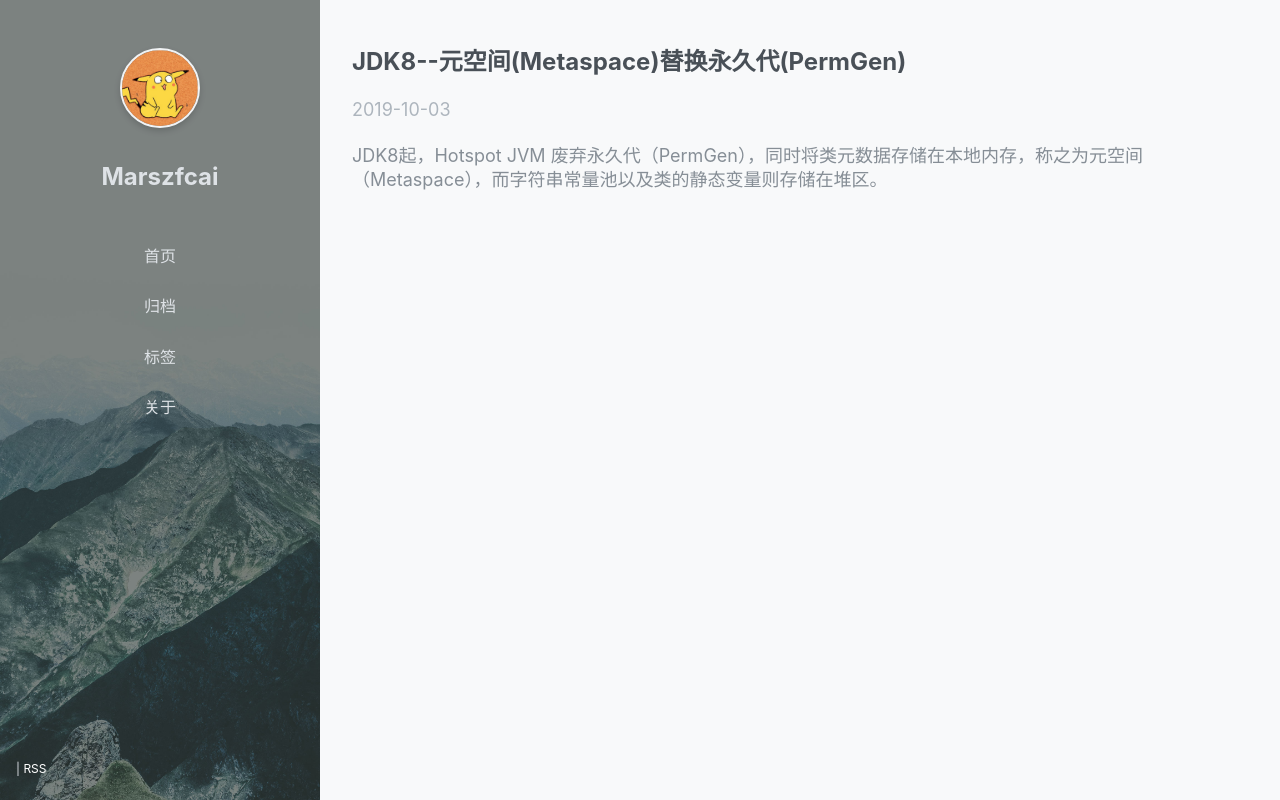
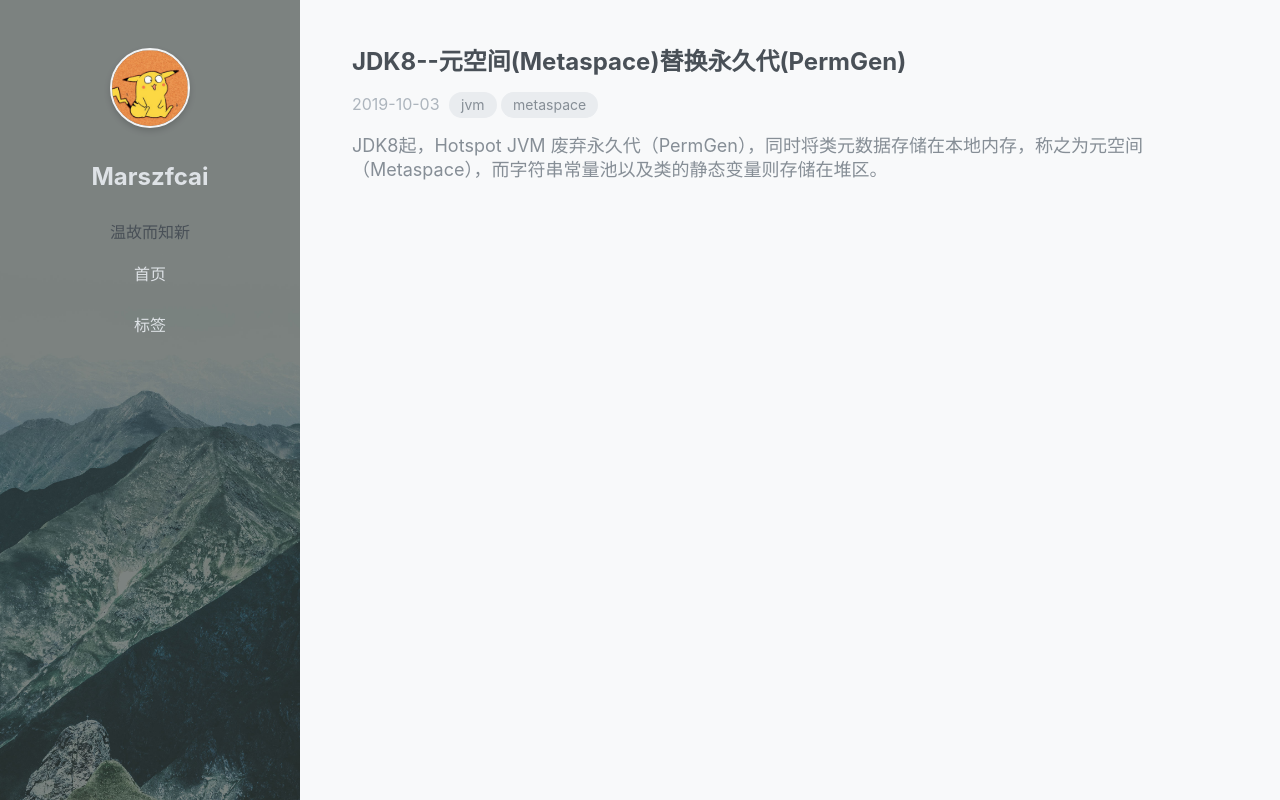
Before and after one commit to marszfcai/marszfcai.github.io, a plain HTML site: page index.html in a window 1280 px wide. Drawn offline with nearby package versions, Linux system fonts and the light colour scheme.

Commit message:
update from gridea: 2019-10-04 20:32:07

```diff
--- a/index.html
+++ b/index.html
@@ -4,12 +4,12 @@
     <meta charset="utf-8" >
 
 <title>Marszfcai</title>
-<meta name="description" content="">
+<meta name="description" content="温故而知新">
 
 <meta name="viewport" content="width=device-width, initial-scale=1, maximum-scale=1, user-scalable=no">
 
 <link rel="stylesheet" href="https://use.fontawesome.com/releases/v5.7.2/css/all.css" integrity="sha384-fnmOCqbTlWIlj8LyTjo7mOUStjsKC4pOpQbqyi7RrhN7udi9RwhKkMHpvLbHG9Sr" crossorigin="anonymous">
-<link rel="shortcut icon" href="https://marszfcai.github.io/favicon.ico?v=1570181131656">
+<link rel="shortcut icon" href="https://marszfcai.github.io/favicon.ico?v=1570192162376">
 <link rel="stylesheet" href="https://cdnjs.cloudflare.com/ajax/libs/KaTeX/0.10.0/katex.min.css">
 <link rel="stylesheet" href="https://marszfcai.github.io/styles/main.css">
 
@@ -30,8 +30,9 @@
   <div class="top-container" data-aos="fade-right">
     <div class="top-header-container">
       <a class="site-title-container" href="https://marszfcai.github.io">
-        <img src="https://marszfcai.github.io/images/avatar.png?v=1570181131656" class="site-logo">
+        <img src="https://marszfcai.github.io/images/avatar.png?v=1570192162376" class="site-logo">
         <h1 class="site-title">Marszfcai</h1>
+        <div class="site-description">温故而知新</div>
       </a>
       <div class="menu-btn" @click="menuVisible = !menuVisible">
         <div class="line"></div>
@@ -40,26 +41,14 @@
     <div>
 
 
-          <a href="/" class="site-nav">
+          <a href="https://marszfcai.github.io" class="site-nav">
             首页
           </a>
 
 
 
-          <a href="/archives" class="site-nav">
-            归档
-          </a>
-
-
-
-          <a href="/tags" class="site-nav">
+          <a href="https://marszfcai.github.io/tags" class="site-nav">
             标签
-          </a>
-
-
-
-          <a href="/post/about" class="site-nav">
-            关于
           </a>
 
 
@@ -79,11 +68,8 @@
 
 
     </div>
-    <div class="site-description">
+    <div class="site-footer">
 
-    </div>
-    <div class="site-footer">
-       | <a class="rss" href="https://marszfcai.github.io/atom.xml" target="_blank">RSS</a>
     </div>
   </div>
 </div>
@@ -97,8 +83,13 @@
                 <a href="https://marszfcai.github.io/post/jdk8-metaspace-to-permgen">
                   <h2 class="post-title">JDK8--元空间(Metaspace)替换永久代(PermGen)</h2>
                 </a>
-                <div class="post-date">
-                  2019-10-03
+                <div class="info">
+                  <span class="post-date">2019-10-03</span>
+
+                  <a class="tag" href="https://marszfcai.github.io/tag/RFnZlUNry" title="jvm">jvm </a>
+
+                  <a class="tag" href="https://marszfcai.github.io/tag/fGJXdWoLIu" title="metaspace">metaspace </a>
+
                 </div>
                 <div class="post-abstract">
                   <p>JDK8起，Hotspot JVM 废弃永久代（PermGen），同时将类元数据存储在本地内存，称之为元空间（Metaspace），而字符串常量池以及类的静态变量则存储在堆区。</p>
--- a/styles/main.css
+++ b/styles/main.css
@@ -317,7 +317,7 @@ a {
   color: #495057;
 }
 .sidebar {
-  width: 320px;
+  width: 300px;
   position: fixed;
   left: 0;
   top: 0;
@@ -328,7 +328,7 @@ a {
   background-image: url('../media/images/sidebar-bg.jpg');
   display: flex;
   flex-direction: column;
-  overflow-y: scroll;
+  overflow-y: hidden;
 }
 .sidebar .menu-btn {
   display: none;
@@ -398,10 +398,28 @@ a {
 .post-item .left .post-title:hover {
   color: #212529;
 }
-.post-item .left .post-date {
-  font-size: 18px;
+.post-item .left .info {
+  font-size: 16px;
+}
+.post-item .left .info .post-date {
+  margin-right: 5px;
   padding: 24px 0;
   color: #adb5bd;
+}
+.post-item .left .info .tag {
+  display: inline-block;
+  font-size: 14px;
+  padding: 5px 12px;
+  border-radius: 16px;
+  background: #e9ecef;
+  color: #868e96;
+  margin: 16px 0;
+  transition: all 0.3s;
+}
+.post-item .left .info .tag:hover {
+  background: #dee2e6;
+  color: #495057;
+  transform: translateY(-3px);
 }
 .post-item .left .post-abstract {
   line-height: 24px;
```
Also changed, not shown: archives/index.html (+7 -21 lines), atom.xml (+9 -8 lines), post/jdk8-metaspace-to-permgen/index.html (+14 -28 lines), tag/RFnZlUNry/index.html (+7 -21 lines), tag/fGJXdWoLIu/index.html (+7 -21 lines), tags/index.html (+7 -21 lines).
